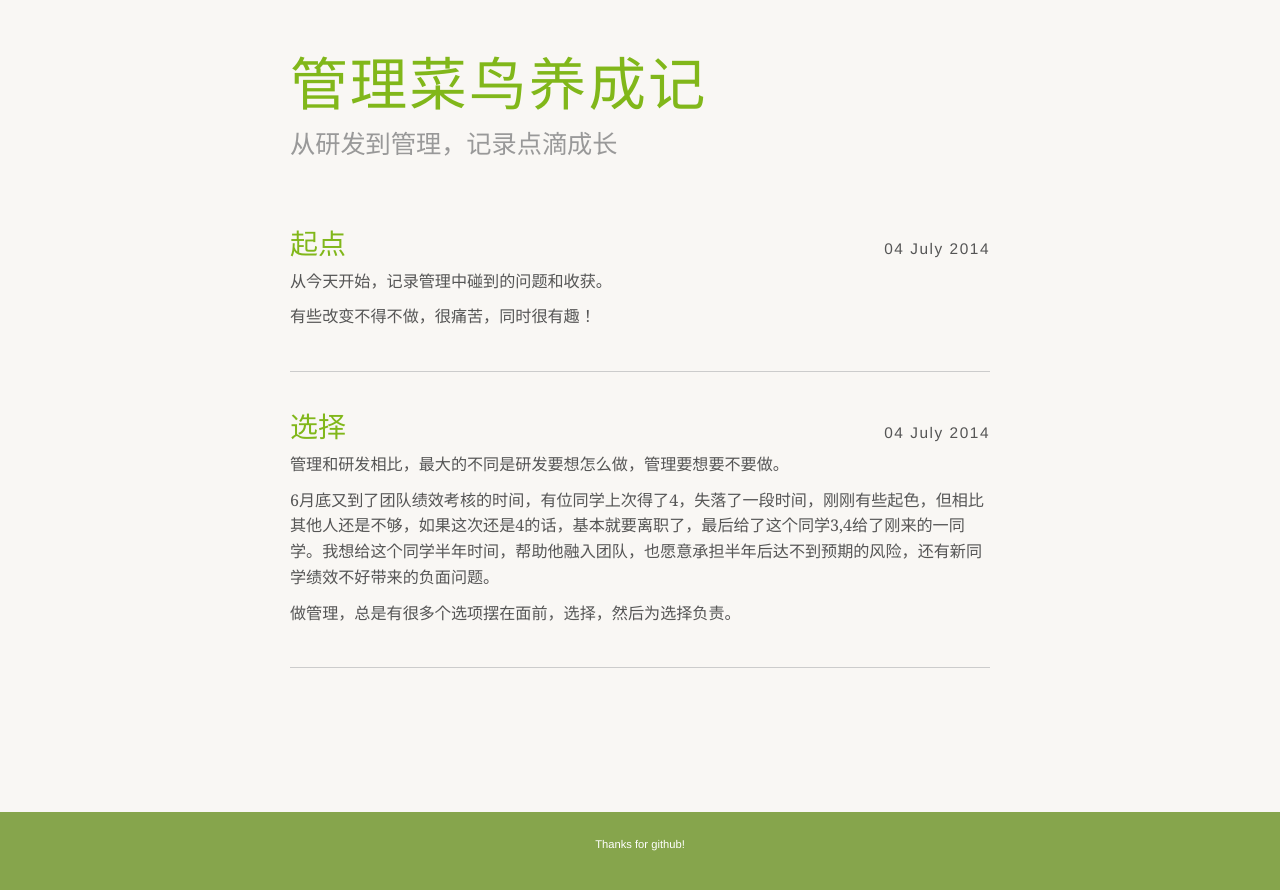
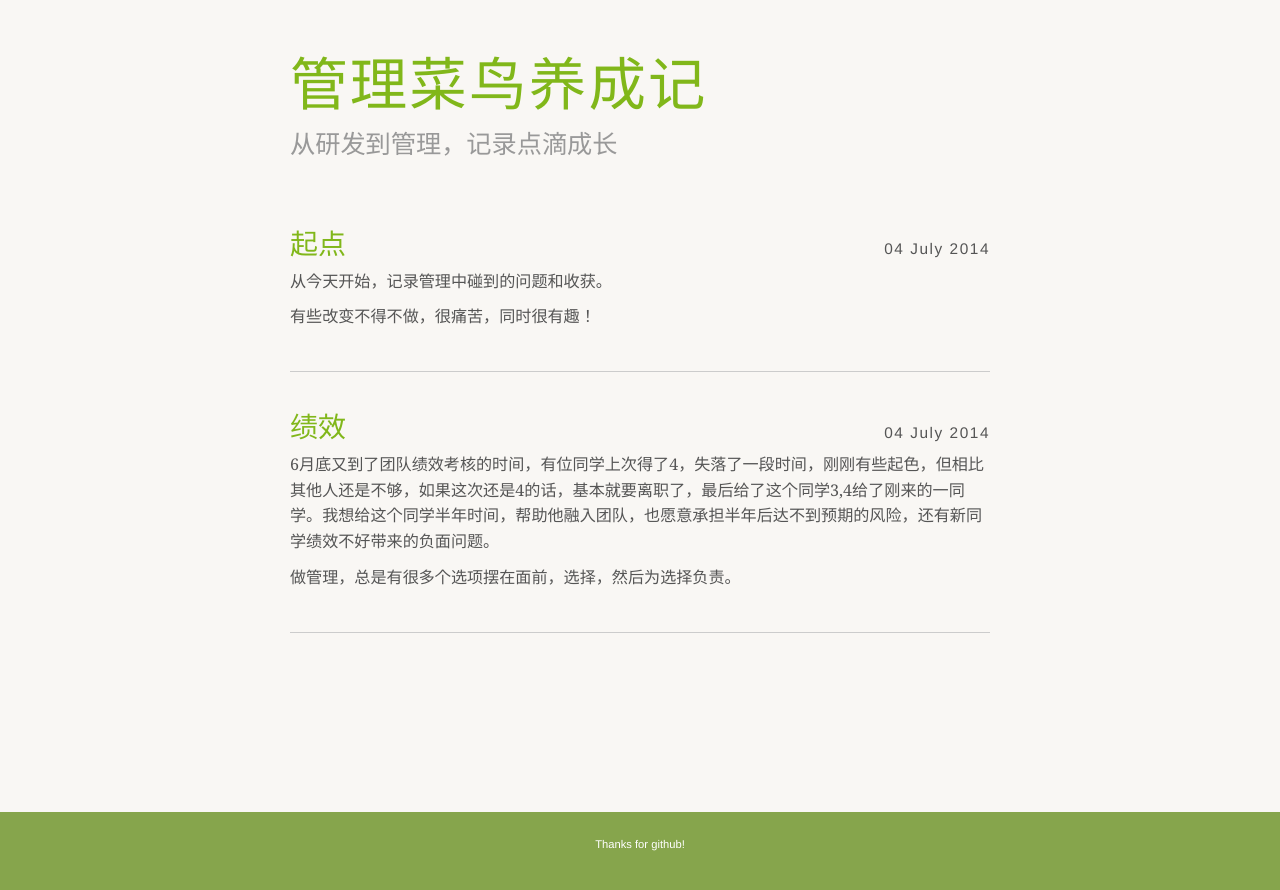
Before and after one commit to ashitak/ashitak.github.io, a Jekyll site: the page built from index.html, in a window 1280 px wide. Shown: the top 890 px of the page. Built offline with Jekyll 4.4.1, drawn with Linux system fonts in a browser that asks for light colours; some web fonts are replaced; the list of posts is cut into pages by our own code.

Commit message:
Signed-off-by: ashitak <zhangguoqiang@baidu.com>

```diff
--- a/_layouts/default.html
+++ b/_layouts/default.html
@@ -2,7 +2,7 @@
 <html lang="en">
 	<head>
 		<meta charset="utf-8"/>
-		<title>{% if page.title %} {{ page.title }} {% endif %} - Green Tea</title>
+		<title>{% if page.title %} {{ page.title }} {% endif %} - 管理菜鸟</title>
 		<!-- For responsive site
 			<meta name="viewport" content="width=device-width, initial-scale=1.0">
 		-->
--- a/_posts/2014-07-04-choose.md
+++ b/_posts/2014-07-04-choose.md
@@ -1,9 +1,7 @@
 ---
 layout: post_page
-title: 选择
+title: 绩效
 ---
-
-管理和研发相比，最大的不同是研发要想怎么做，管理要想要不要做。
 
 6月底又到了团队绩效考核的时间，有位同学上次得了4，失落了一段时间，刚刚有些起色，但相比其他人还是不够，如果这次还是4的话，基本就要离职了，最后给了这个同学3,4给了刚来的一同学。我想给这个同学半年时间，帮助他融入团队，也愿意承担半年后达不到预期的风险，还有新同学绩效不好带来的负面问题。
 
```
